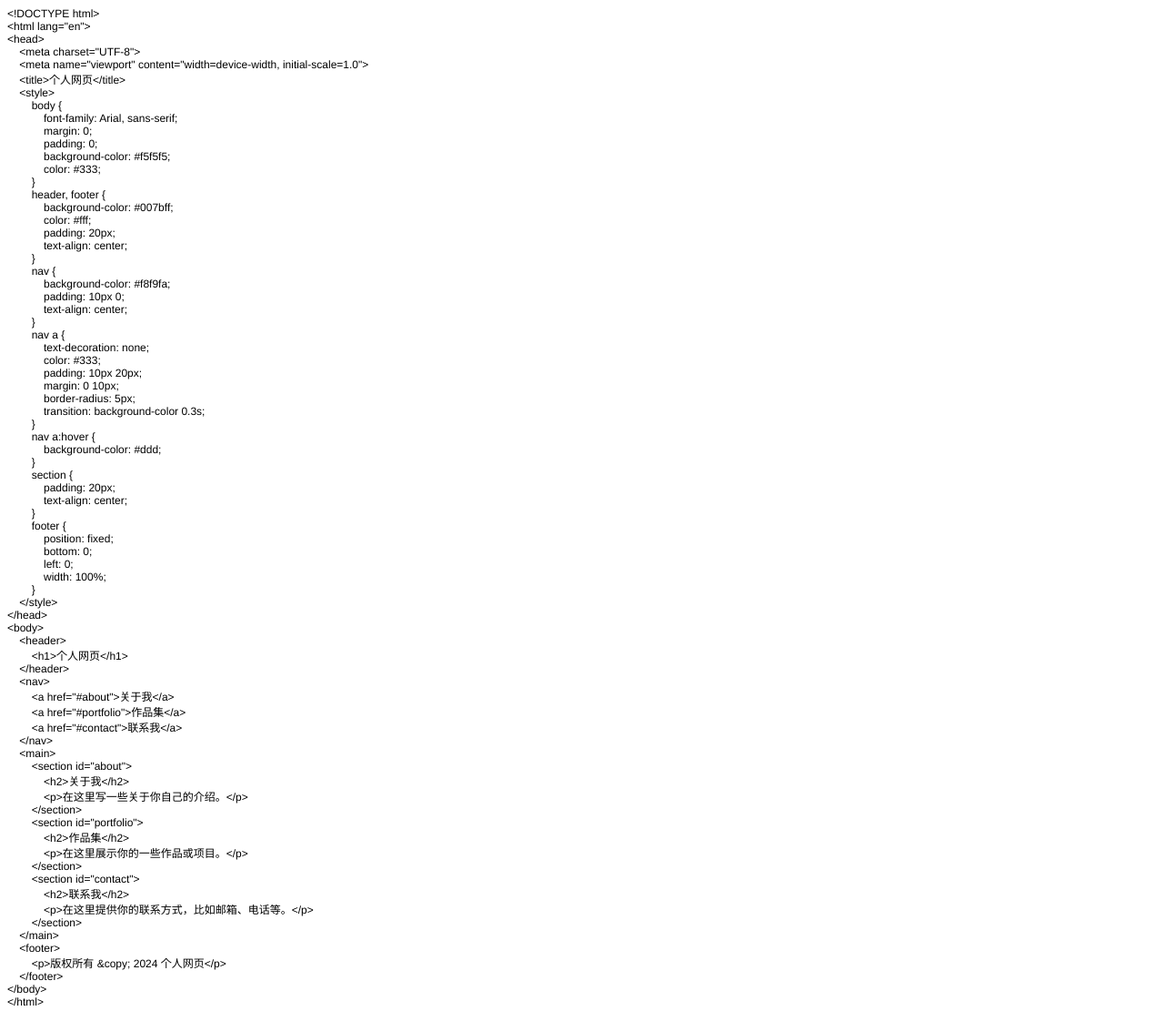
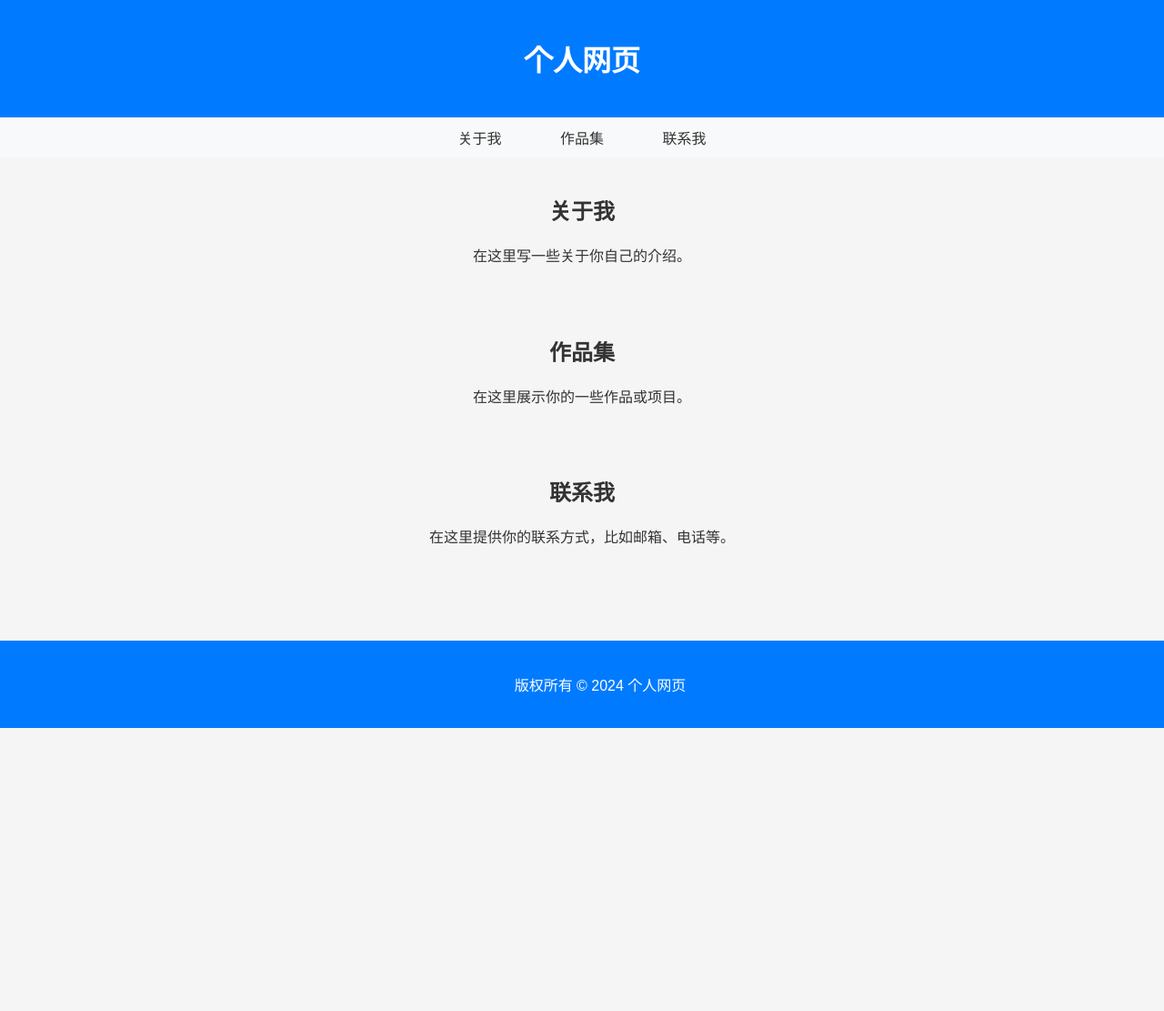
Before and after one commit to JakeYYYY/111, a plain HTML site: page index.html in a window 1280 px wide. Shown: the whole page at 91% size. After the commit the page ends 800 px from the top, so only its background shows below. Drawn offline with Linux system fonts and the light colour scheme.

Commit message:
Add files via upload

```diff
--- a/index.html
+++ b/index.html
@@ -1,91 +1,76 @@
-<!DOCTYPE html PUBLIC "-//W3C//DTD HTML 4.01//EN" "http://www.w3.org/TR/html4/strict.dtd">
-<html>
+<!DOCTYPE html>
+<html lang="en">
 <head>
-  <meta http-equiv="Content-Type" content="text/html; charset=utf-8">
-  <meta http-equiv="Content-Style-Type" content="text/css">
-  <title></title>
-  <meta name="Generator" content="Cocoa HTML Writer">
-  <meta name="CocoaVersion" content="2487.6">
-  <style type="text/css">
-    p.p1 {margin: 0.0px 0.0px 0.0px 0.0px; font: 12.0px Helvetica}
-  </style>
+    <meta charset="UTF-8">
+    <meta name="viewport" content="width=device-width, initial-scale=1.0">
+    <title>个人网页</title>
+    <style>
+        body {
+            font-family: Arial, sans-serif;
+            margin: 0;
+            padding: 0;
+            background-color: #f5f5f5;
+            color: #333;
+        }
+        header, footer {
+            background-color: #007bff;
+            color: #fff;
+            padding: 20px;
+            text-align: center;
+        }
+        nav {
+            background-color: #f8f9fa;
+            padding: 10px 0;
+            text-align: center;
+        }
+        nav a {
+            text-decoration: none;
+            color: #333;
+            padding: 10px 20px;
+            margin: 0 10px;
+            border-radius: 5px;
+            transition: background-color 0.3s;
+        }
+        nav a:hover {
+            background-color: #ddd;
+        }
+        section {
+            padding: 20px;
+            text-align: center;
+        }
+        footer {
+            position: fixed;
+            bottom: 0;
+            left: 0;
+            width: 100%;
+        }
+    </style>
 </head>
 <body>
-<p class="p1">&lt;!DOCTYPE html&gt;</p>
-<p class="p1">&lt;html lang="en"&gt;</p>
-<p class="p1">&lt;head&gt;</p>
-<p class="p1"><span class="Apple-converted-space">    </span>&lt;meta charset="UTF-8"&gt;</p>
-<p class="p1"><span class="Apple-converted-space">    </span>&lt;meta name="viewport" content="width=device-width, initial-scale=1.0"&gt;</p>
-<p class="p1"><span class="Apple-converted-space">    </span>&lt;title&gt;个人网页&lt;/title&gt;</p>
-<p class="p1"><span class="Apple-converted-space">    </span>&lt;style&gt;</p>
-<p class="p1"><span class="Apple-converted-space">        </span>body {</p>
-<p class="p1"><span class="Apple-converted-space">            </span>font-family: Arial, sans-serif;</p>
-<p class="p1"><span class="Apple-converted-space">            </span>margin: 0;</p>
-<p class="p1"><span class="Apple-converted-space">            </span>padding: 0;</p>
-<p class="p1"><span class="Apple-converted-space">            </span>background-color: #f5f5f5;</p>
-<p class="p1"><span class="Apple-converted-space">            </span>color: #333;</p>
-<p class="p1"><span class="Apple-converted-space">        </span>}</p>
-<p class="p1"><span class="Apple-converted-space">        </span>header, footer {</p>
-<p class="p1"><span class="Apple-converted-space">            </span>background-color: #007bff;</p>
-<p class="p1"><span class="Apple-converted-space">            </span>color: #fff;</p>
-<p class="p1"><span class="Apple-converted-space">            </span>padding: 20px;</p>
-<p class="p1"><span class="Apple-converted-space">            </span>text-align: center;</p>
-<p class="p1"><span class="Apple-converted-space">        </span>}</p>
-<p class="p1"><span class="Apple-converted-space">        </span>nav {</p>
-<p class="p1"><span class="Apple-converted-space">            </span>background-color: #f8f9fa;</p>
-<p class="p1"><span class="Apple-converted-space">            </span>padding: 10px 0;</p>
-<p class="p1"><span class="Apple-converted-space">            </span>text-align: center;</p>
-<p class="p1"><span class="Apple-converted-space">        </span>}</p>
-<p class="p1"><span class="Apple-converted-space">        </span>nav a {</p>
-<p class="p1"><span class="Apple-converted-space">            </span>text-decoration: none;</p>
-<p class="p1"><span class="Apple-converted-space">            </span>color: #333;</p>
-<p class="p1"><span class="Apple-converted-space">            </span>padding: 10px 20px;</p>
-<p class="p1"><span class="Apple-converted-space">            </span>margin: 0 10px;</p>
-<p class="p1"><span class="Apple-converted-space">            </span>border-radius: 5px;</p>
-<p class="p1"><span class="Apple-converted-space">            </span>transition: background-color 0.3s;</p>
-<p class="p1"><span class="Apple-converted-space">        </span>}</p>
-<p class="p1"><span class="Apple-converted-space">        </span>nav a:hover {</p>
-<p class="p1"><span class="Apple-converted-space">            </span>background-color: #ddd;</p>
-<p class="p1"><span class="Apple-converted-space">        </span>}</p>
-<p class="p1"><span class="Apple-converted-space">        </span>section {</p>
-<p class="p1"><span class="Apple-converted-space">            </span>padding: 20px;</p>
-<p class="p1"><span class="Apple-converted-space">            </span>text-align: center;</p>
-<p class="p1"><span class="Apple-converted-space">        </span>}</p>
-<p class="p1"><span class="Apple-converted-space">        </span>footer {</p>
-<p class="p1"><span class="Apple-converted-space">            </span>position: fixed;</p>
-<p class="p1"><span class="Apple-converted-space">            </span>bottom: 0;</p>
-<p class="p1"><span class="Apple-converted-space">            </span>left: 0;</p>
-<p class="p1"><span class="Apple-converted-space">            </span>width: 100%;</p>
-<p class="p1"><span class="Apple-converted-space">        </span>}</p>
-<p class="p1"><span class="Apple-converted-space">    </span>&lt;/style&gt;</p>
-<p class="p1">&lt;/head&gt;</p>
-<p class="p1">&lt;body&gt;</p>
-<p class="p1"><span class="Apple-converted-space">    </span>&lt;header&gt;</p>
-<p class="p1"><span class="Apple-converted-space">        </span>&lt;h1&gt;个人网页&lt;/h1&gt;</p>
-<p class="p1"><span class="Apple-converted-space">    </span>&lt;/header&gt;</p>
-<p class="p1"><span class="Apple-converted-space">    </span>&lt;nav&gt;</p>
-<p class="p1"><span class="Apple-converted-space">        </span>&lt;a href="#about"&gt;关于我&lt;/a&gt;</p>
-<p class="p1"><span class="Apple-converted-space">        </span>&lt;a href="#portfolio"&gt;作品集&lt;/a&gt;</p>
-<p class="p1"><span class="Apple-converted-space">        </span>&lt;a href="#contact"&gt;联系我&lt;/a&gt;</p>
-<p class="p1"><span class="Apple-converted-space">    </span>&lt;/nav&gt;</p>
-<p class="p1"><span class="Apple-converted-space">    </span>&lt;main&gt;</p>
-<p class="p1"><span class="Apple-converted-space">        </span>&lt;section id="about"&gt;</p>
-<p class="p1"><span class="Apple-converted-space">            </span>&lt;h2&gt;关于我&lt;/h2&gt;</p>
-<p class="p1"><span class="Apple-converted-space">            </span>&lt;p&gt;在这里写一些关于你自己的介绍。&lt;/p&gt;</p>
-<p class="p1"><span class="Apple-converted-space">        </span>&lt;/section&gt;</p>
-<p class="p1"><span class="Apple-converted-space">        </span>&lt;section id="portfolio"&gt;</p>
-<p class="p1"><span class="Apple-converted-space">            </span>&lt;h2&gt;作品集&lt;/h2&gt;</p>
-<p class="p1"><span class="Apple-converted-space">            </span>&lt;p&gt;在这里展示你的一些作品或项目。&lt;/p&gt;</p>
-<p class="p1"><span class="Apple-converted-space">        </span>&lt;/section&gt;</p>
-<p class="p1"><span class="Apple-converted-space">        </span>&lt;section id="contact"&gt;</p>
-<p class="p1"><span class="Apple-converted-space">            </span>&lt;h2&gt;联系我&lt;/h2&gt;</p>
-<p class="p1"><span class="Apple-converted-space">            </span>&lt;p&gt;在这里提供你的联系方式，比如邮箱、电话等。&lt;/p&gt;</p>
-<p class="p1"><span class="Apple-converted-space">        </span>&lt;/section&gt;</p>
-<p class="p1"><span class="Apple-converted-space">    </span>&lt;/main&gt;</p>
-<p class="p1"><span class="Apple-converted-space">    </span>&lt;footer&gt;</p>
-<p class="p1"><span class="Apple-converted-space">        </span>&lt;p&gt;版权所有 &amp;copy; 2024 个人网页&lt;/p&gt;</p>
-<p class="p1"><span class="Apple-converted-space">    </span>&lt;/footer&gt;</p>
-<p class="p1">&lt;/body&gt;</p>
-<p class="p1">&lt;/html&gt;</p>
+    <header>
+        <h1>个人网页</h1>
+    </header>
+    <nav>
+        <a href="#about">关于我</a>
+        <a href="#portfolio">作品集</a>
+        <a href="#contact">联系我</a>
+    </nav>
+    <main>
+        <section id="about">
+            <h2>关于我</h2>
+            <p>在这里写一些关于你自己的介绍。</p>
+        </section>
+        <section id="portfolio">
+            <h2>作品集</h2>
+            <p>在这里展示你的一些作品或项目。</p>
+        </section>
+        <section id="contact">
+            <h2>联系我</h2>
+            <p>在这里提供你的联系方式，比如邮箱、电话等。</p>
+        </section>
+    </main>
+    <footer>
+        <p>版权所有 &copy; 2024 个人网页</p>
+    </footer>
 </body>
 </html>
```
